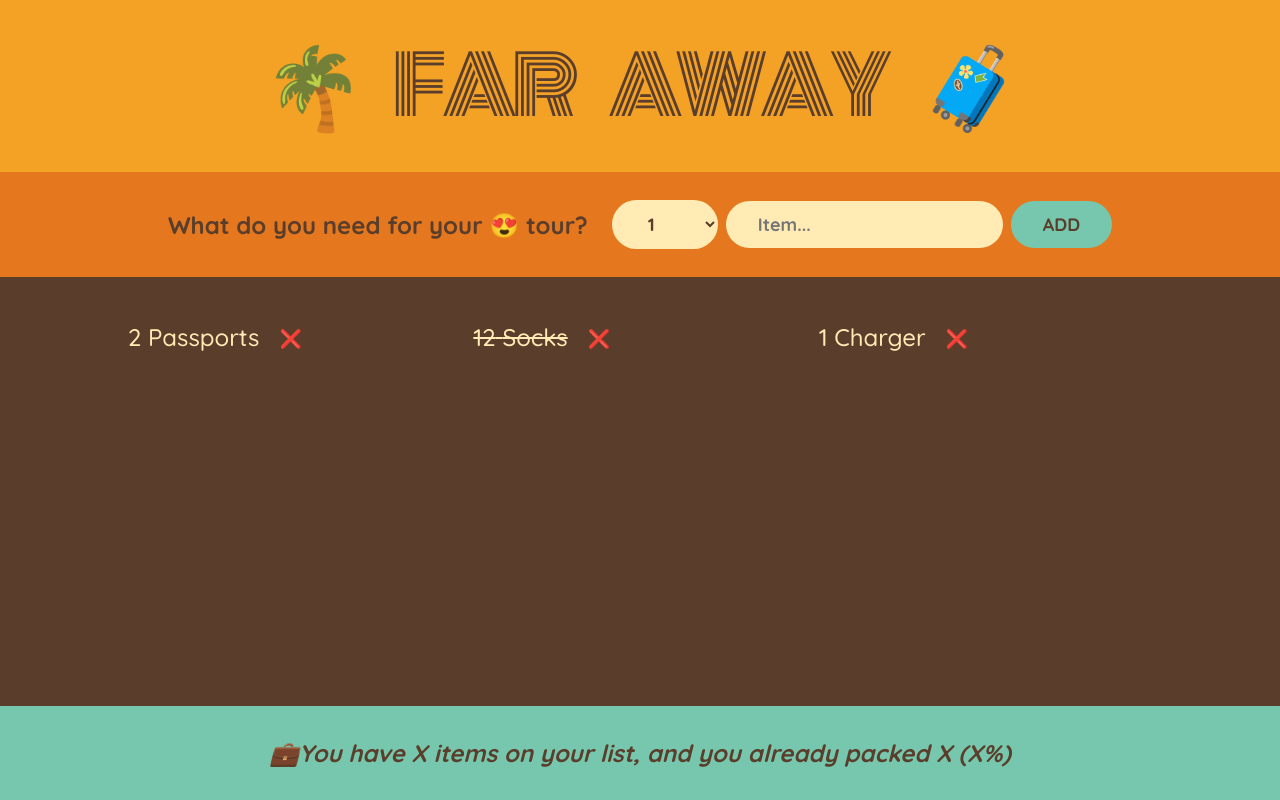
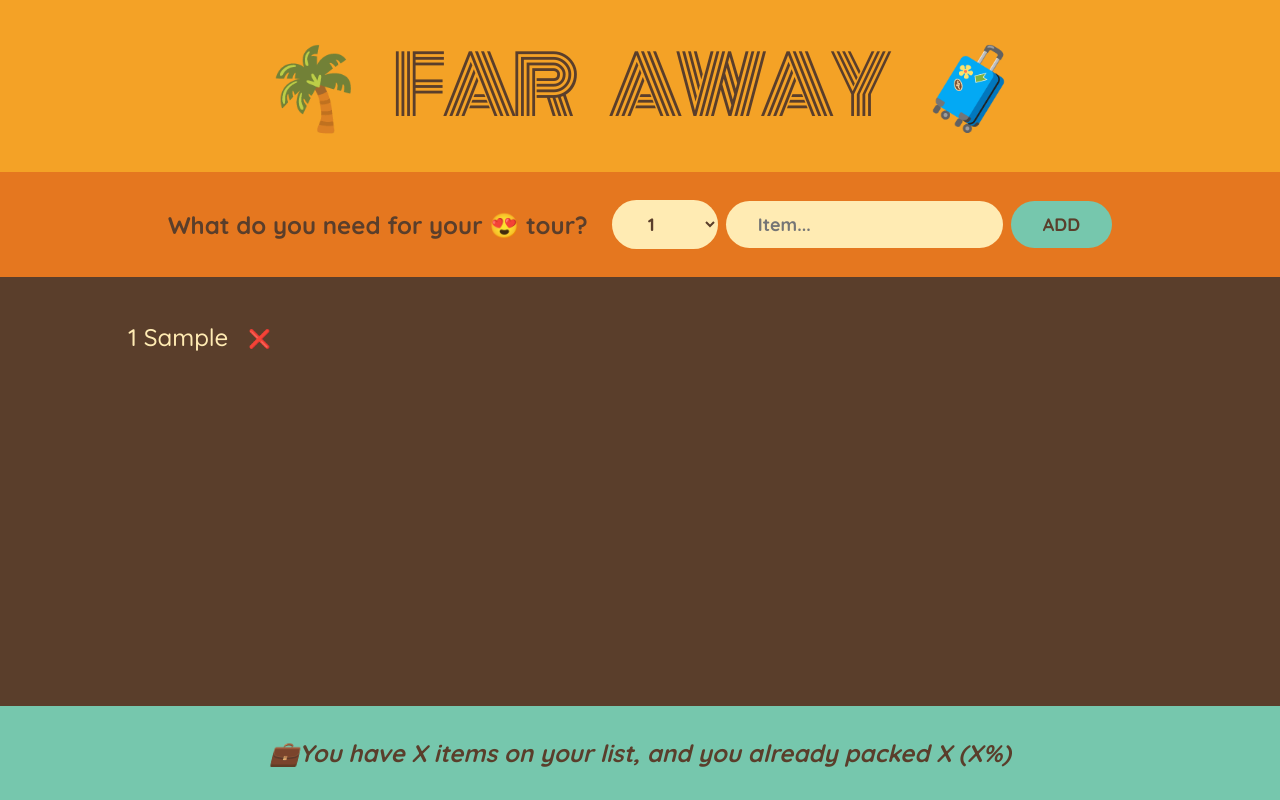
Before and after one commit to shivansukumar/Travel-List-Far-Away, a React (Create React App) app: page / in a window 1280 px wide. Both pictures are taken after typing "Sample" into the empty fields and a click on the button "ADD". Built offline with nearby package versions, Linux system fonts and the light colour scheme.

Commit message:
delete-Item

```diff
--- a/src/App.js
+++ b/src/App.js
@@ -1,19 +1,22 @@
 import { useState } from "react";
 
-const initialItems = [
-  { id: 1, description: "Passports", quantity: 2, packed: false },
-  { id: 2, description: "Socks", quantity: 12, packed: true },
-  { id: 3, description: "Charger", quantity: 1, packed: false },
-];
+export default function App() {
+  const [items, setItems] = useState([]);
 
 
+  function handleAddItems(item) {
+    setItems((items) => [...items, item]);
+  }
 
-export default function App() {
+  function handleDeleteItem(id) {
+    setItems(items => items.filter(item => item.id !== id));
+  }
+
   return (
     <div className="app">
       <Logo />
-      <Form />
-      <PackingList />
+      <Form onAddItems={handleAddItems} />
+      <PackingList items={items} onDeleteItem={handleDeleteItem} />
       <Stats />
     </div>
   );
@@ -23,9 +26,11 @@
   return <h1>🌴 Far Away 🧳</h1>;
 }
 
-function Form() {
+function Form({ onAddItems }) {
   const [description, setDescription] = useState("");
   const [quantity, setQuantity] = useState(1);
+
+
 
   function handleSubmit(e) {
     e.preventDefault();
@@ -34,6 +39,8 @@
     }
     const newItem = { description, quantity, packed: false, id: Date.now() };
     console.log(newItem);
+
+    onAddItems(newItem);
 
     setDescription('');
     setQuantity(1);
@@ -58,25 +65,25 @@
   );
 }
 
-function PackingList() {
+function PackingList({ items, onDeleteItem }) {
   return (
     <div className="list">
       <ul>
-        {initialItems.map((item) => (
-          <Item item={item} key={item.id} />
+        {items.map((item) => (
+          <Item item={item} onDeleteItem={onDeleteItem} key={item.id} />
         ))}
       </ul>
     </div>
   );
 }
 
-function Item({ item }) {
+function Item({ item, onDeleteItem }) {
   return (
     <li>
       <span style={item.packed ? { textDecoration: "line-through" } : {}}>
         {item.quantity} {item.description}
       </span>
-      <button>❌</button>
+      <button onClick={() => onDeleteItem(item.id)}>❌</button>
     </li>
   );
 }
```
